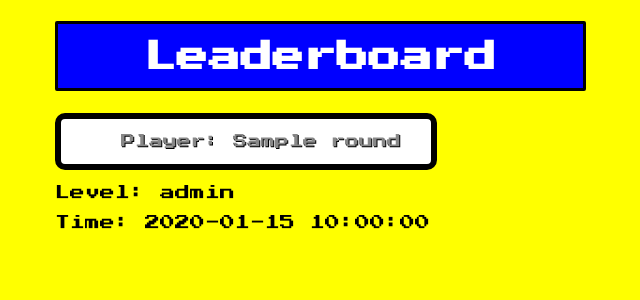
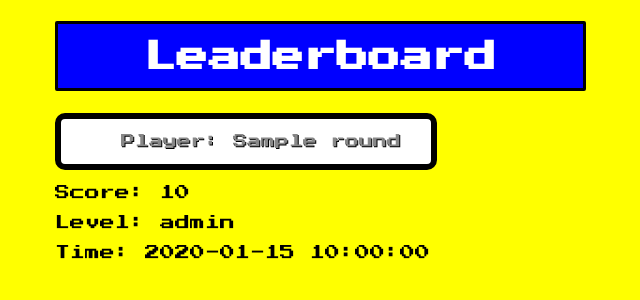
Before and after one commit to ammareltigani/CSSI2019, a Python web app: template templates/leaderboard.html in a window 1280 px wide. Shown: the top 300 px of the page, without its empty margins (403-1043 px from the left). Run offline with Jinja, Linux system fonts and the light colour scheme; the template is opened without the code that fills it: most values are stand-ins (such as "Sample title", 1, 10 or a date in 2020).

Commit message:
PUlllllllllll

```diff
--- a/app.yaml
+++ b/app.yaml
@@ -6,7 +6,7 @@ handlers:
 - url: /static
   static_dir: static
 - url: /.*
-  script: welcome.app
+  script: main.app
 
 libraries:
 - name: webapp2
--- a/welcome.py
+++ b/main.py
@@ -42,8 +42,8 @@ class HowtoplayHandler(webapp2.RequestHandler):
 
 class LeaderboardHandler(webapp2.RequestHandler):
     def get(self):
-
-        user_round = Round(name=leaderboard_vars["name"], level=leaderboard_vars["level"], color=leaderboard_vars["color"], time_date=leaderboard_vars["timestamp"])
+        score_string = str(self.request.get('score'))
+        user_round = Round(name=leaderboard_vars["name"], level=leaderboard_vars["level"], color=leaderboard_vars["color"], score=score_string, time_date=leaderboard_vars["timestamp"])
         user_round.put()
         all_rounds = Round.query().fetch()
         all_rounds.insert(0, user_round)
--- a/templates/leaderboard.html
+++ b/templates/leaderboard.html
@@ -11,6 +11,7 @@
     <h1 id="rectangle"> Leaderboard </h1>
     {% for round in lead %}
       <p id=littlebox style="color: {{ round.color }};background-color:white"; class="stats">Player: {{ round.name }}</p>
+        <p class="stats">Score: {{ round.score }}</p>
         <p class="stats">Level: {{ round.level }}</p>
         <p class="stats">Time: {{ round.time_date }}</p>
       <br>
```
Also changed, not shown: mainpage.py (deleted, +0 -17 lines), static/JavaScript/board.js (+9 -5 lines), 1 other file.
